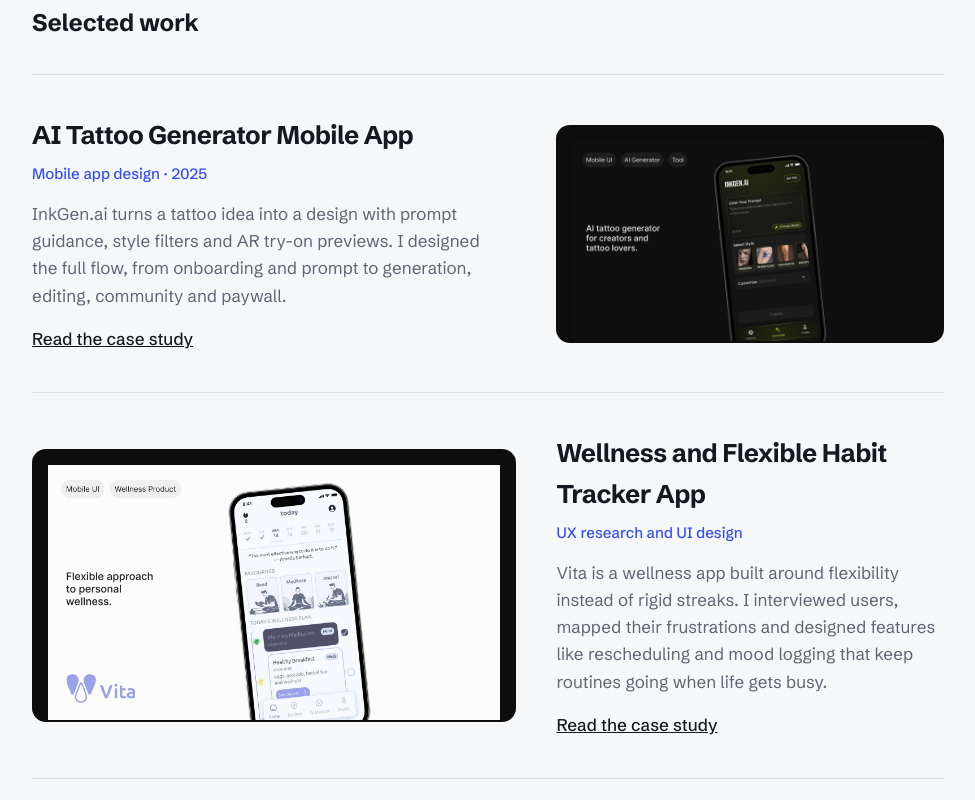
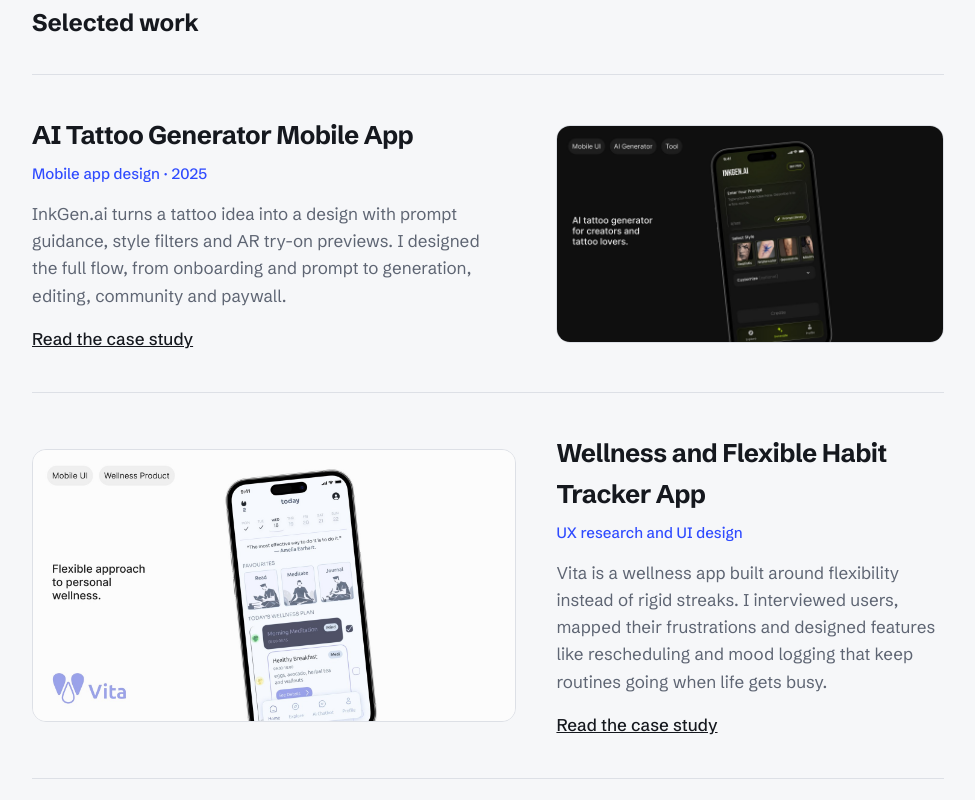
Before and after one commit to sulekosanoglu/sulekosanoglu.github.io, a plain HTML site: page index.html in a window 1280 px wide. Shown: the part 700-1500 px from the top of the page, without its empty margins (152-1127 px from the left). Drawn offline with Linux system fonts and the light colour scheme.

Commit message:
Add files via upload

```diff
--- a/index.html
+++ b/index.html
@@ -62,7 +62,7 @@ footer{color:var(--muted);font-size:14px;padding-bottom:32px}
   .project:nth-child(even) .shot{order:0}
   .hero{padding:40px 0 56px}
 }
-.shot.has{aspect-ratio:16/9;border:0;background:#0d0d0d}
+.shot.has{aspect-ratio:16/9;padding:0;border:1px solid var(--line);background:transparent}
 .case{padding:24px 0 64px}
 .case .back{display:inline-block;color:var(--muted);text-decoration:none;margin-bottom:32px}
 .case .back:hover{color:var(--ink)}
```
